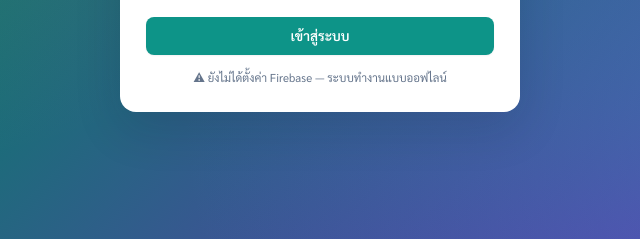
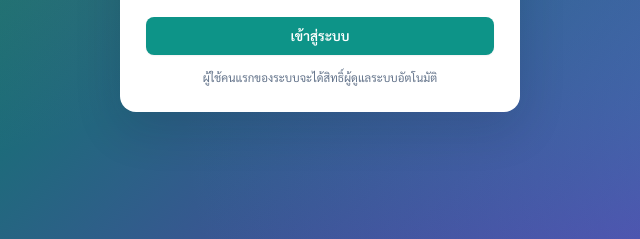
Before and after one commit to norasesch-cmd/yearplan2027, a plain HTML site: page index.html in a window 1280 px wide. Shown: the part 528-767 px from the top of the page, 320-960 px from the left. Drawn offline with Linux system fonts and the light colour scheme.

Commit message:
Update index.html

```diff
--- a/index.html
+++ b/index.html
@@ -489,7 +489,14 @@ body.present .docbar{position:fixed;bottom:18px;left:50%;transform:translateX(-5
 
 <script type="module">
 /* ============ ใส่ค่า Firebase ตรงนี้ (เว้นว่าง = ออฟไลน์) ============ */
-const FIREBASE_CONFIG={apiKey:"",authDomain:"",projectId:"",storageBucket:"",messagingSenderId:"",appId:""};
+const firebaseConfig = {
+  apiKey: "AIzaSyBiY2ygQgGItqnrmhI77xXjz_Npv_CmNnE",
+  authDomain: "yearplan2027.firebaseapp.com",
+  projectId: "yearplan2027",
+  storageBucket: "yearplan2027.firebasestorage.app",
+  messagingSenderId: "1023223369871",
+  appId: "1:1023223369871:web:97f63a70b695c50d32e0fa"
+};
 
 let FB=null,USE_CLOUD=false;
 if(FIREBASE_CONFIG.apiKey&&FIREBASE_CONFIG.projectId){
```
